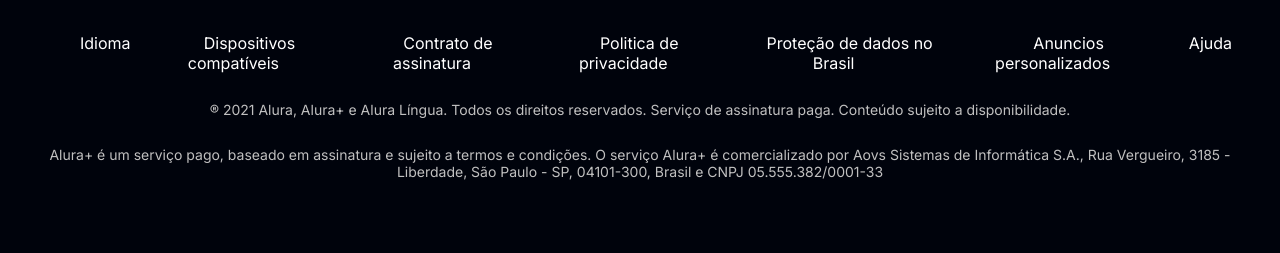
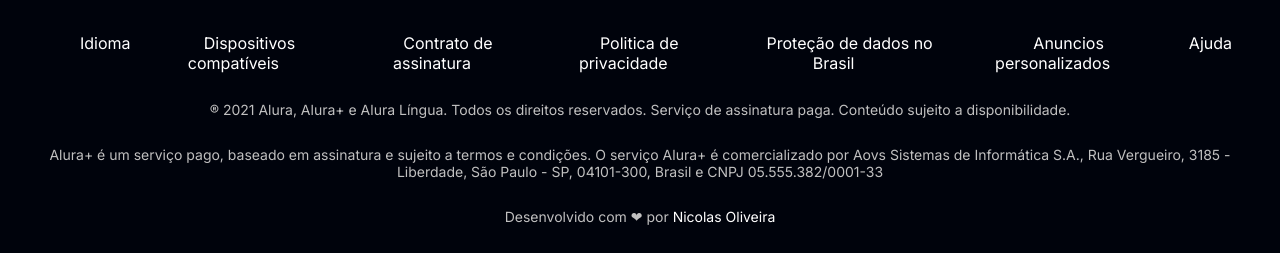
Before and after one commit to thedevnicolas/projeto-alura-plus, a plain HTML site: page index.html in a window 1280 px wide. Shown: the part 3693-3946 px from the top of the page. Before the commit the page ends 3901 px from the top, so only its background shows below. Drawn offline with Linux system fonts and the light colour scheme.

Commit message:
footer att

```diff
--- a/index.html
+++ b/index.html
@@ -92,6 +92,7 @@
         </ul>
         <p class="rodape__texto">® 2021 Alura, Alura+ e Alura Língua. Todos os direitos reservados. Serviço de assinatura paga. Conteúdo sujeito a disponibilidade.</p>
         <p class="rodape__texto">Alura+ é um serviço pago, baseado em assinatura e sujeito a termos e condições. O serviço Alura+ é comercializado por Aovs Sistemas de Informática S.A., Rua Vergueiro, 3185 - <br> Liberdade, São Paulo - SP, 04101-300, Brasil e CNPJ 05.555.382/0001-33</p>
+        <p class="rodape__texto rodape__dev">Desenvolvido com ❤ por <a href="https://www.linkedin.com/in/devnicolasoliveira" class="rodape__nome">Nicolas Oliveira</a></p>
     </footer>
 </body>
 
--- a/style.css
+++ b/style.css
@@ -169,3 +169,12 @@ body {
     background-color: var(--botao-azul-efeito);
     color: black;
 }
+
+.rodape__dev .rodape__nome {
+    color: var(--branco-principal);
+    text-decoration: none;
+}
+
+.rodape__nome:hover{
+    color: var(--botao-azul);
+}
```
